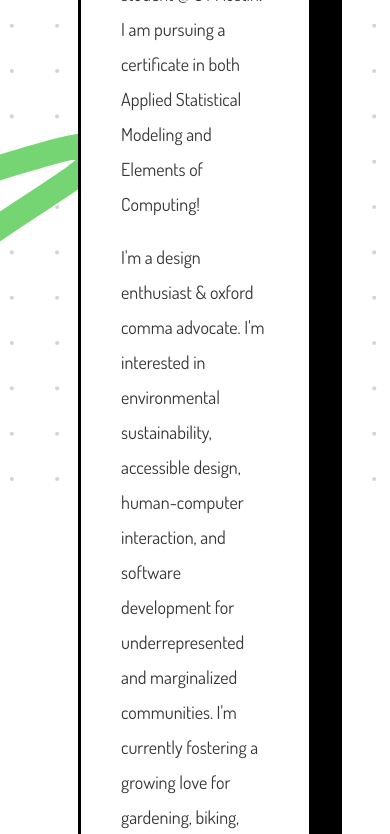
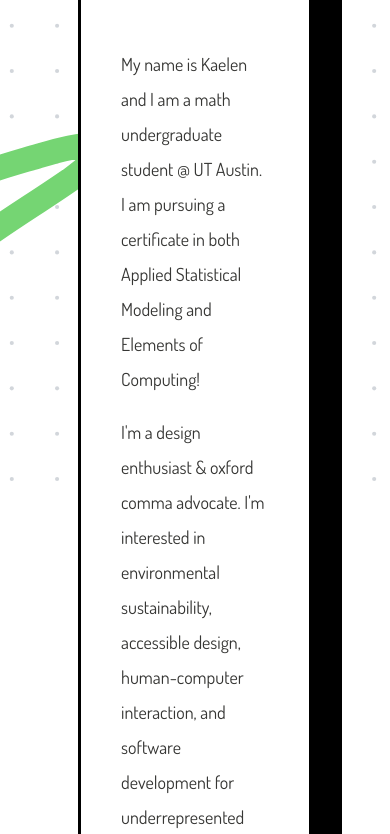
Before and after one commit to kaelens/kaelens.github.io, a plain HTML site: page layout/about.html in a window 390 px wide. Shown: the part 339-1173 px from the top of the page. Drawn offline with nearby package versions, Linux system fonts and the light colour scheme.

Commit message:
temp mobile patch

```diff
--- a/css/about.css
+++ b/css/about.css
@@ -85,9 +85,16 @@ p {
 }
 
 
-@media (max-width: 800px) {
+@media (max-width: 1200px) {
   section {
-    margin-top: 500px;
+    margin-top: 200px;
   }
 
 }
+
+@media (max-width: 500px) {
+  section {
+    margin-top: 850px;
+  }
+
+}
```
